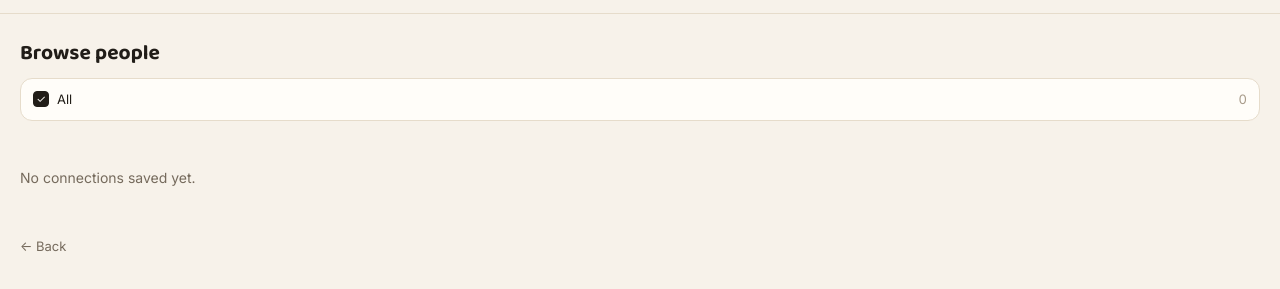
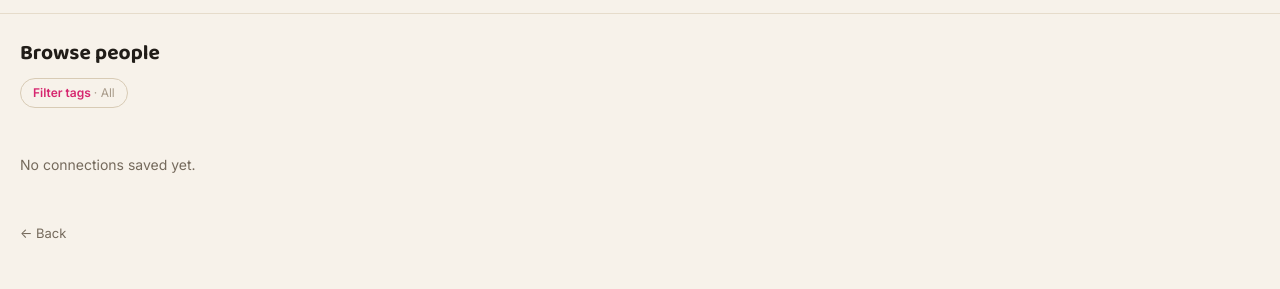
Before and after one commit to melissamnt/linkedin-contact-tagger, a website with bundled scripts: page sidepanel.html in a window 1280 px wide. Both pictures are taken after a click on the button 1172 px from the left and 32 px from the top of the page. Shown: the part 51-340 px from the top of the page. Built offline with nearby package versions, Linux system fonts and the light colour scheme; some packages are replaced by stand-ins of ours; no server answers.

Commit message:
Browse people: tag checklist opens from a "Filter tags" button
- The checklist is now a dropdown behind a "Filter tags" button that shows
  the current selection (All / None / N selected). It closes with Done, a
  click outside, or Escape.
- New "Clear all" in the dropdown unchecks everything (disabled when
  nothing is checked).

Co-Authored-By: Claude Opus 5.5 <noreply@anthropic.com>

```diff
--- a/sidepanel.css
+++ b/sidepanel.css
@@ -859,12 +859,31 @@ main {
 
 /* ---------- Browse people filter ---------- */
 
-.browse-filter {
+.browse-filter-wrap {
   margin-bottom: 22px;
-  background: var(--bg-elevated);
-  border: 1px solid var(--border);
-  border-radius: var(--radius-md);
-  overflow: hidden;
+}
+
+.filter-btn-summary {
+  color: var(--ink-faint);
+  font-weight: 400;
+}
+
+.tag-list-actions {
+  display: flex;
+  gap: 4px;
+}
+
+.tag-list-clear {
+  color: var(--ink-muted);
+}
+
+.tag-list-clear:hover {
+  color: var(--ink);
+}
+
+.tag-list-clear:disabled {
+  color: var(--ink-faint);
+  cursor: default;
 }
 
 /* ---------- Tag manager ---------- */
--- a/sidepanel.html
+++ b/sidepanel.html
@@ -137,7 +137,12 @@
     <section id="browseView" class="view" hidden>
       <h2 class="settings-title">Browse people</h2>
 
-      <div class="browse-filter" id="browseFilter" role="group" aria-label="Filter by tag"></div>
+      <div class="browse-filter-wrap" id="browseFilterWrap">
+        <button type="button" class="tag-suggestion tag-suggestion-all filter-btn" id="browseFilterBtn" aria-expanded="false" aria-controls="browseFilter">
+          Filter tags <span class="filter-btn-summary" id="browseFilterSummary"></span>
+        </button>
+        <div class="tag-list" id="browseFilter" role="group" aria-label="Filter by tag" hidden></div>
+      </div>
 
       <div class="browse-list" id="browseList"></div>
       <p id="browseEmpty" class="empty-text browse-empty" hidden>No connections tagged yet.</p>
--- a/src/browse-view.js
+++ b/src/browse-view.js
@@ -1,6 +1,15 @@
 /* Browse people: every saved connection, filtered by a checklist of tags. (Editing tags lives in tag-manager-view.js.) */
 
-import { elBrowseToggle, elBrowseFilter, elBrowseList, elBrowseEmpty, showView } from "./dom.js";
+import {
+  elBrowseEmpty,
+  elBrowseFilter,
+  elBrowseFilterBtn,
+  elBrowseFilterSummary,
+  elBrowseFilterWrap,
+  elBrowseList,
+  elBrowseToggle,
+  showView,
+} from "./dom.js";
 import { fetchAllRecords } from "./sheet-sync.js";
 import { collectTagCounts, filterRecordsByTags, setKnownTagsFromRecords, tagColorClass, tagStripeClass } from "./tags.js";
 
@@ -9,6 +18,7 @@ let browseRecords = [];
 // and then only people with at least one checked tag are shown.
 let allSelected = true;
 let selectedTags = new Set(); // lowercase tags that are checked
+let filterOpen = false; // the Filter tags dropdown is showing
 
 function formatDate(iso) {
   const d = new Date(iso);
@@ -47,10 +57,57 @@ function rerender() {
   renderBrowseList();
 }
 
+function setFilterOpen(open) {
+  filterOpen = open;
+  renderFilter();
+}
+
+function renderFilterSummary() {
+  elBrowseFilterSummary.textContent = allSelected
+    ? "· All"
+    : selectedTags.size === 0
+      ? "· None"
+      : `· ${selectedTags.size} selected`;
+}
+
 function renderFilter() {
+  renderFilterSummary();
+  elBrowseFilterBtn.setAttribute("aria-expanded", String(filterOpen));
+  elBrowseFilter.hidden = !filterOpen;
+  if (!filterOpen) {
+    elBrowseFilter.innerHTML = "";
+    return;
+  }
+
   const tagCounts = collectTagCounts(browseRecords);
   const scroll = elBrowseFilter.querySelector(".tag-list-items")?.scrollTop || 0;
   elBrowseFilter.innerHTML = "";
+
+  const head = document.createElement("div");
+  head.className = "tag-list-head";
+  const title = document.createElement("span");
+  title.className = "tag-list-title";
+  title.textContent = "Filter tags";
+  const actions = document.createElement("span");
+  actions.className = "tag-list-actions";
+  const clear = document.createElement("button");
+  clear.type = "button";
+  clear.className = "tag-list-done tag-list-clear";
+  clear.textContent = "Clear all";
+  clear.disabled = !allSelected && selectedTags.size === 0;
+  clear.addEventListener("click", () => {
+    allSelected = false;
+    selectedTags = new Set();
+    rerender();
+  });
+  const done = document.createElement("button");
+  done.type = "button";
+  done.className = "tag-list-done";
+  done.textContent = "Done";
+  done.addEventListener("click", () => setFilterOpen(false));
+  actions.append(clear, done);
+  head.append(title, actions);
+  elBrowseFilter.appendChild(head);
 
   const items = document.createElement("div");
   items.className = "tag-list-items";
@@ -161,10 +218,19 @@ async function openBrowse() {
   browseRecords = records;
   allSelected = true;
   selectedTags = new Set(collectTagCounts(records).map((t) => t.label.toLowerCase()));
+  filterOpen = false;
   rerender();
   setKnownTagsFromRecords(records);
 }
 
 export function initBrowseView() {
   elBrowseToggle.addEventListener("click", openBrowse);
+  elBrowseFilterBtn.addEventListener("click", () => setFilterOpen(!filterOpen));
+  // Close on a click outside the dropdown or on Escape.
+  document.addEventListener("mousedown", (e) => {
+    if (filterOpen && !elBrowseFilterWrap.contains(e.target)) setFilterOpen(false);
+  });
+  document.addEventListener("keydown", (e) => {
+    if (filterOpen && e.key === "Escape") setFilterOpen(false);
+  });
 }
--- a/src/dom.js
+++ b/src/dom.js
@@ -40,6 +40,9 @@ export const elSettingsSavedConfirm = $("settingsSavedConfirm");
 
 // Browse people
 export const elBrowseToggle = $("browseToggle");
+export const elBrowseFilterWrap = $("browseFilterWrap");
+export const elBrowseFilterBtn = $("browseFilterBtn");
+export const elBrowseFilterSummary = $("browseFilterSummary");
 export const elBrowseFilter = $("browseFilter");
 export const elBrowseList = $("browseList");
 export const elBrowseEmpty = $("browseEmpty");
```
